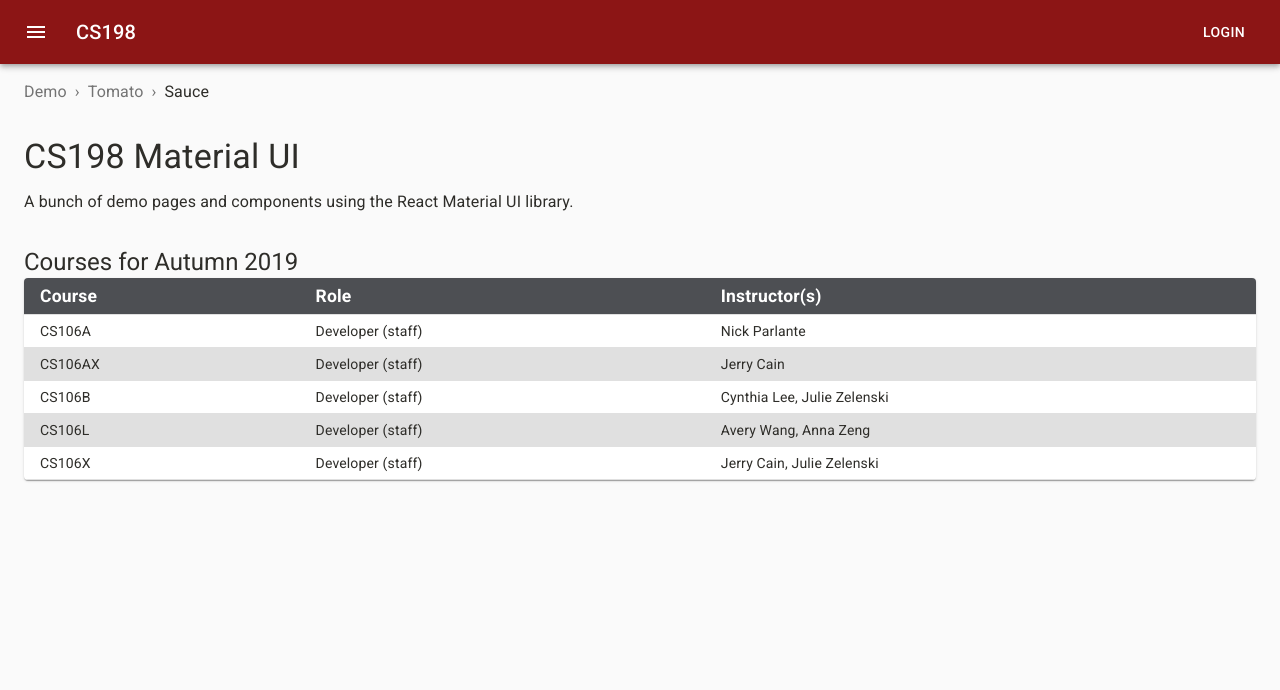
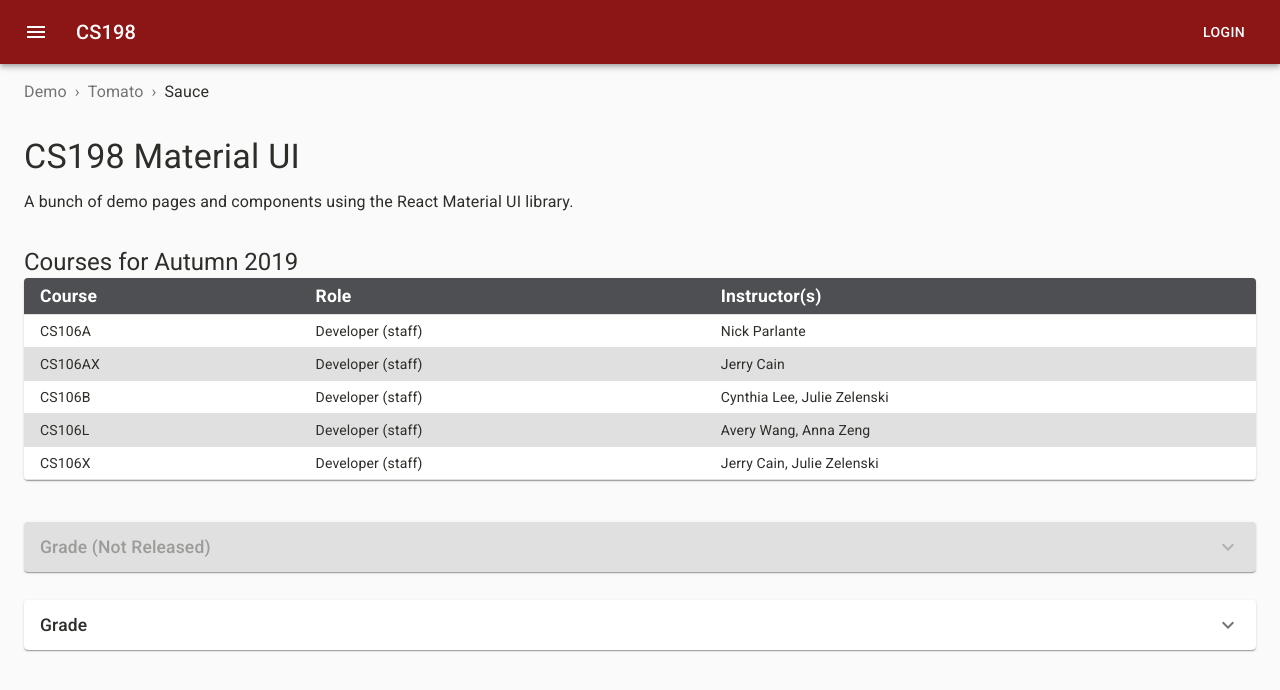
Before and after one commit to knazir/cs198-material-ui, a React (Create React App) app: page / in a window 1280 px wide. Shown: the top 690 px of the page. Built offline with nearby package versions, Linux system fonts and the light colour scheme.

Commit message:
Started CodeReview with overall comment

```diff
--- a/src/App.js
+++ b/src/App.js
@@ -1,19 +1,14 @@
 import React from 'react';
-import { makeStyles } from "@material-ui/core";
 import Container from '@material-ui/core/Container';
 import Typography from '@material-ui/core/Typography';
 import Box from '@material-ui/core/Box';
 
 import Breadcrumb from './demo/Breadcrumb';
+import CodeReview from './demo/CodeReview';
 import Courses from './demo/Courses'
 import Header from './demo/Header';
 
-const useStyles = makeStyles(theme => ({
-
-}));
-
 export default function App() {
-  const classes = useStyles();
   return (
     <React.Fragment>
       <Header/>
@@ -29,6 +24,7 @@ export default function App() {
         </Box>
       </Container>
       <Courses/>
+      <CodeReview/>
     </React.Fragment>
   );
 }
--- /dev/null
+++ b/src/demo/CodeReview.js
@@ -0,0 +1,90 @@
+import React from 'react'
+import { makeStyles } from '@material-ui/core/styles';
+import Container from '@material-ui/core/Container';
+import Chip from '@material-ui/core/Chip';
+import ExpansionPanel from '@material-ui/core/ExpansionPanel';
+import ExpansionPanelSummary from '@material-ui/core/ExpansionPanelSummary';
+import ExpansionPanelDetails from '@material-ui/core/ExpansionPanelDetails';
+import Typography from '@material-ui/core/Typography';
+import ExpandMoreIcon from '@material-ui/icons/ExpandMore';
+import Paper from '@material-ui/core/Paper';
+
+const useStyles = makeStyles(theme => ({
+  root: {
+    width: '100%',
+    marginTop: '3em',
+  },
+  categories: {
+    padding: '0.5em',
+  },
+  chip: {
+    margin: theme.spacing(0.5),
+  },
+  disabledPanel: {
+    marginBottom: '2em',
+  },
+  grade: {
+    flexDirection: 'column',
+  },
+  heading: {
+    fontSize: '1.25em',
+    fontWeight: theme.typography.fontWeightMedium,
+  },
+  label: {
+    fontWeight: theme.typography.fontWeightMedium,
+  },
+  overallComment: {
+
+  },
+  paper: {
+    width: '100%',
+    overflowX: 'auto',
+  },
+}));
+
+export default function CodeReview() {
+  const classes = useStyles();
+  const grades = [
+    { category: 'Functionality', score: '✓+' },
+    { category: 'Style', score: '✓' },
+  ];
+  return (
+    <Container className={classes.root} maxWidth="lg">
+      <Paper className={`${classes.paper} ${classes.disabledPanel}`}>
+        <ExpansionPanel disabled>
+          <ExpansionPanelSummary expandIcon={<ExpandMoreIcon />} aria-controls="overall-comment-content"
+                                 id="overall-comment-header">
+            <Typography className={classes.heading}>Grade (Not Released)</Typography>
+          </ExpansionPanelSummary>
+          <ExpansionPanelDetails className={classes.grade}>
+            Disabled
+          </ExpansionPanelDetails>
+        </ExpansionPanel>
+      </Paper>
+      <Paper className={`${classes.paper} ${classes.enabledPanel}`}>
+        <ExpansionPanel>
+          <ExpansionPanelSummary expandIcon={<ExpandMoreIcon />} aria-controls="overall-comment-content"
+                                 id="overall-comment-header">
+            <Typography className={classes.heading}>Grade</Typography>
+          </ExpansionPanelSummary>
+          <ExpansionPanelDetails className={classes.grade}>
+            <div className={classes.overallComment}>
+              Fantastic work! I can tell that you're really grasping the material. A couple of notes:
+              <ul>
+                <li>Add comments, even when you think you don't need them</li>
+                <li>Take time to "refactor" you're code</li>
+              </ul>
+            </div>
+            <Paper className={classes.categories}>
+              {grades.map((data, index) => {
+                const label = <><span className={classes.gradeLabel}>{data.category}</span>: {data.score}</>;
+                return <Chip key={index} label={label} className={classes.chip}/>;
+              })}
+            </Paper>
+          </ExpansionPanelDetails>
+        </ExpansionPanel>
+      </Paper>
+
+    </Container>
+  );
+}
--- a/src/demo/Courses.js
+++ b/src/demo/Courses.js
@@ -9,9 +9,7 @@ import TableRow from '@material-ui/core/TableRow';
 import Typography from '@material-ui/core/Typography';
 import Paper from '@material-ui/core/Paper';
 
-const useStyles = makeStyles(theme => {
-  console.log(theme);
-  return ({
+const useStyles = makeStyles(theme => ({
   root: {
     width: '100%',
   },
@@ -26,7 +24,7 @@ const useStyles = makeStyles(theme => {
     backgroundColor: theme.palette.secondary.main,
     color: theme.palette.secondary.contrastText,
     fontSize: '1.25em',
-      fontWeight: 'bold',
+    fontWeight: theme.typography.fontWeightBold,
   },
   tableRow: {
     cursor: 'pointer',
@@ -37,9 +35,8 @@ const useStyles = makeStyles(theme => {
     '&:hover': {
       backgroundColor: '#e0eeee',
     },
-    },
-  });
-});
+  }
+}));
 
 function createData(course, role, instructors) {
   return { course, role, instructors };
--- a/src/theme.js
+++ b/src/theme.js
@@ -34,7 +34,7 @@ const theme = createMuiTheme({
       secondary: "rgba(0, 0, 0, 0.54)",
       disabled: "rgba(0, 0, 0, 0.38)",
       hint: "rgba(0, 0, 0, 0.38)"
-    }
+    },
   }
 });
 
```
Lines whose indentation alone changed are shown as unchanged.
